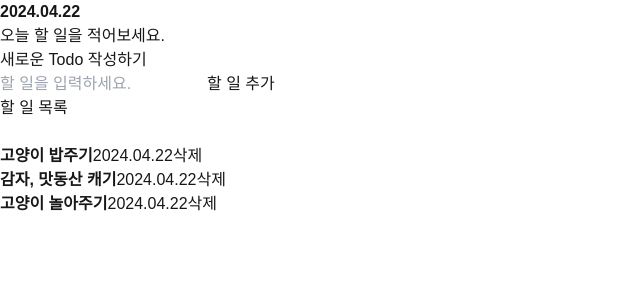
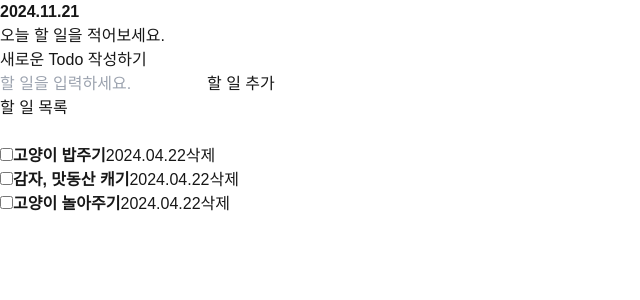
Before and after one commit to hyeonky/todolist, a Next.js app: page / in a window 1280 px wide. Shown: the top 300 px of the page, without its empty margins (0-640 px from the left). Built offline with nearby package versions, Linux system fonts and the light colour scheme.

Commit message:
mockTodoDate 생성

```diff
--- a/src/components/Todo.jsx
+++ b/src/components/Todo.jsx
@@ -2,6 +2,27 @@ import React from 'react';
 import TodoList from './TodoList';
 import TodoEditor from './TodoEditor';
 import TodoHd from './TodoHd';
+
+const mockTodoDate = [
+  {
+    id: 1,
+    isDone: false,
+    task: '고양이 밥주기',
+    createDate: '2024.04.22',
+  },
+  {
+    id: 2,
+    isDone: false,
+    task: '감자, 맛동산 캐기',
+    createDate: '2024.04.22',
+  },
+  {
+    id: 3,
+    isDone: false,
+    task: '고양이 놀아주기',
+    createDate: '2024.04.22',
+  },
+];
 
 const Todo = () => {
   return (
--- a/src/components/TodoHd.jsx
+++ b/src/components/TodoHd.jsx
@@ -1,9 +1,10 @@
+import { format } from 'date-fns';
 import React from 'react';
 
 const TodoHd = () => {
   return (
     <div>
-      <strong>2024.04.22</strong>
+      <strong>{format(new Date(), 'yyyy.MM.dd')}</strong>
       <p>오늘 할 일을 적어보세요.</p>
     </div>
   );
--- a/src/components/TodoList.jsx
+++ b/src/components/TodoList.jsx
@@ -7,16 +7,31 @@ const TodoList = () => {
       <input type="text" />
       <ul>
         <li>
+          <input
+            type="checkbox"
+            name=""
+            id=""
+          />
           <strong>고양이 밥주기</strong>
           <span>2024.04.22</span>
           <button>삭제</button>
         </li>
         <li>
+          <input
+            type="checkbox"
+            name=""
+            id=""
+          />
           <strong>감자, 맛동산 캐기</strong>
           <span>2024.04.22</span>
           <button>삭제</button>
         </li>
         <li>
+          <input
+            type="checkbox"
+            name=""
+            id=""
+          />
           <strong>고양이 놀아주기</strong>
           <span>2024.04.22</span>
           <button>삭제</button>
```
Also changed, not shown: package.json (+6 -5 lines), 1 other file (tests, documents, lock files or other folders).
